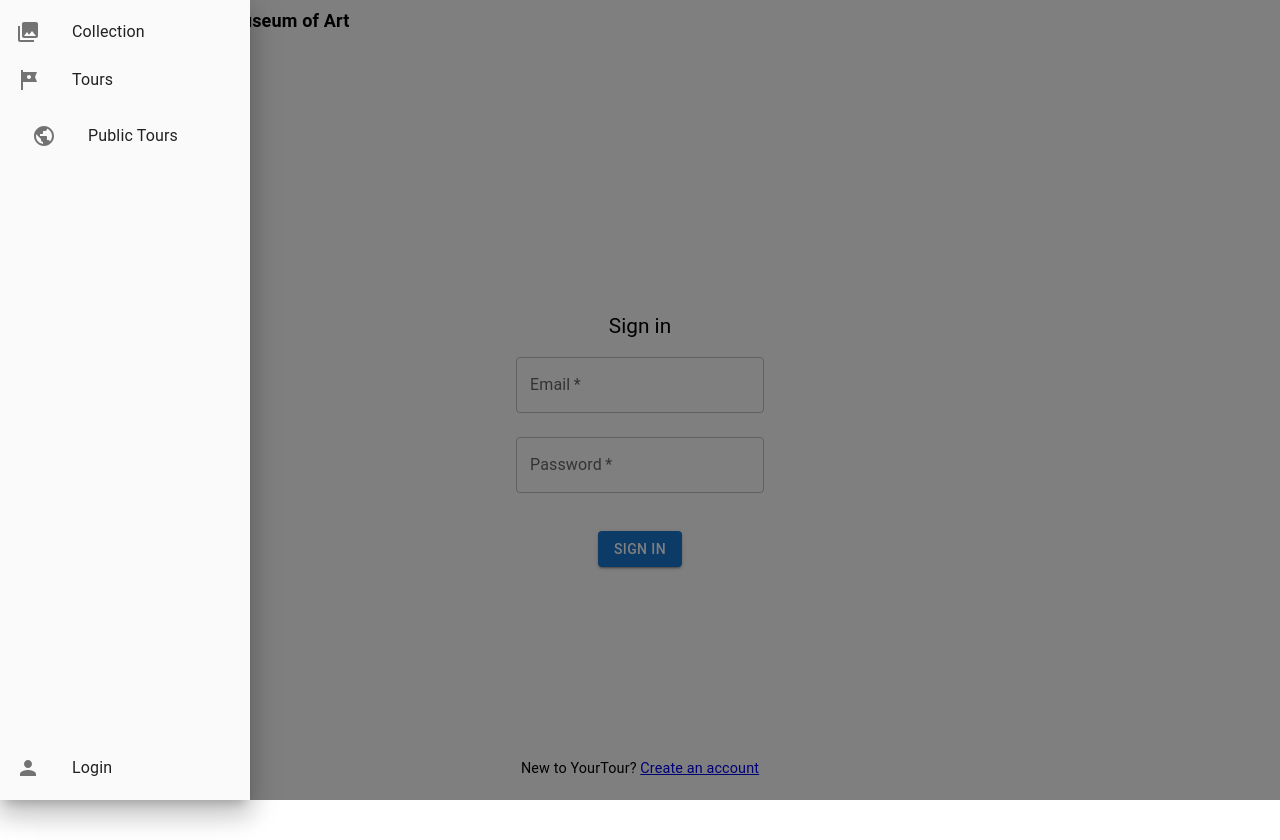
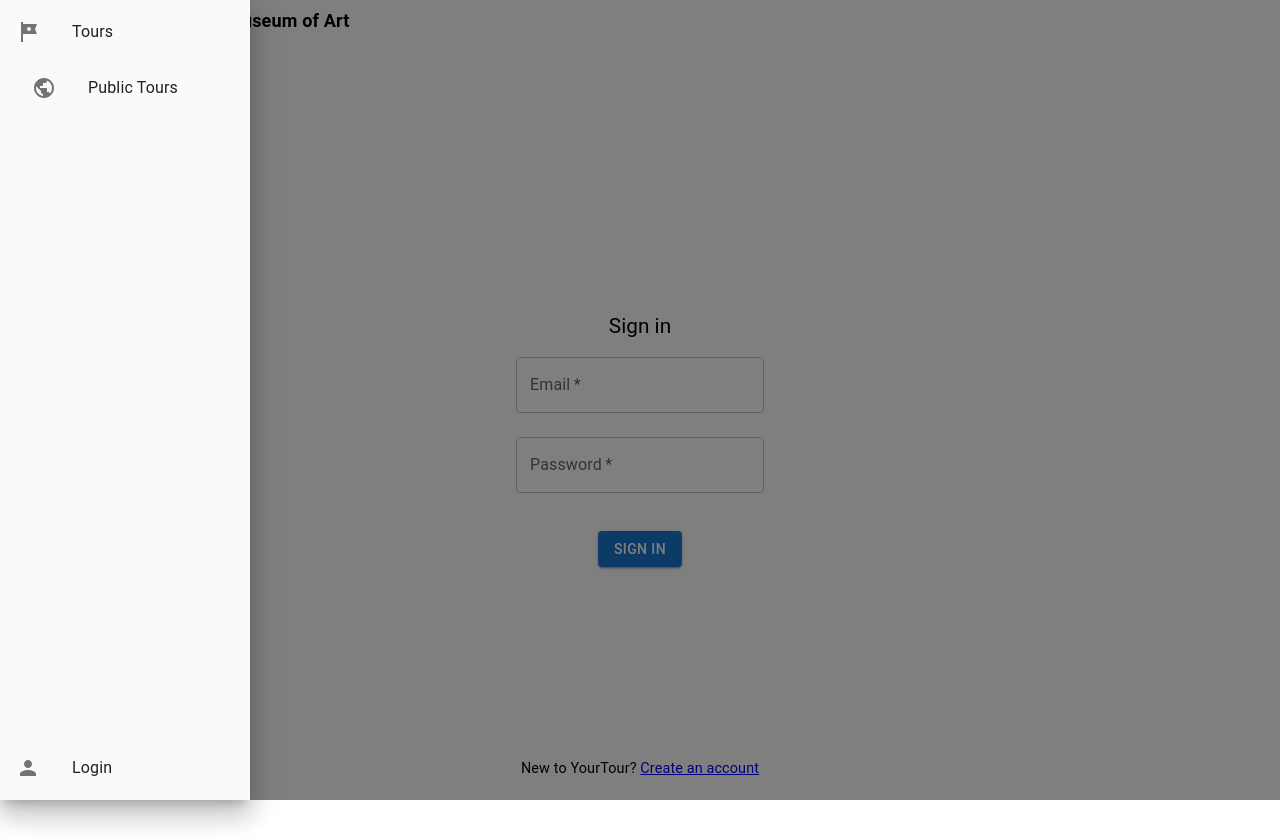
Before and after one commit to sbracellari/CSI-5450, a React (Create React App) app in the folder src/react/: page /login in a window 1280 px wide. Both pictures are taken after a click on the button 20 px from the left and 20 px from the top of the page. Built offline with nearby package versions, Linux system fonts and the light colour scheme.

Commit message:
stupid redirect was breaking everything

```diff
--- a/src/react/src/features/MobileDrawer.tsx
+++ b/src/react/src/features/MobileDrawer.tsx
@@ -44,12 +44,13 @@ export function MobileDrawer() {
             onKeyDown={() => setOpen(false)}
           >
             <List>
-              <ListItemButton component={Link} to='/collection'>
-                <ListItemIcon>
-                  <CollectionsIcon />
-                </ListItemIcon>
-                <ListItemText primary='Collection' />
-              </ListItemButton>
+              {isLoggedIn &&
+                <ListItemButton component={Link} to='/collection'>
+                  <ListItemIcon>
+                    <CollectionsIcon />
+                  </ListItemIcon>
+                  <ListItemText primary='Collection' />
+                </ListItemButton>}
               <ListItem>
                 <ListItemIcon>
                   <TourIcon />
--- a/src/react/src/features/collection/Collection.tsx
+++ b/src/react/src/features/collection/Collection.tsx
@@ -5,9 +5,11 @@ import { Artwork } from './Artwork';
 import { useGetCollectionQuery, usePrefetch } from '../../services/api';
 import { ArrowDownward } from "@mui/icons-material";
 import { Artwork as ArtworkType } from "../../app/types";
-
+import { useAppSelector } from "../../app/hooks";
+import { Redirect } from "react-router-dom";
 
 export function Collection() {
+  const { isLoggedIn } = useAppSelector(state => state.auth);
   const totalPages = 1200;
   const limit = 50;
   const [offset, setOffset] = useState(0);
@@ -30,8 +32,10 @@ export function Collection() {
     prefetchOffset(offset)
   }, [prefetchOffset, offset])
 
-
-  if (isLoading) {
+  if (!isLoggedIn) {
+    return <Redirect to='/login' />;
+  }
+  if (isLoading || isFetching) {
     return (
       <Box sx={{ display: 'flex', justifyContent: 'center' }}>
         <CircularProgress />
```
